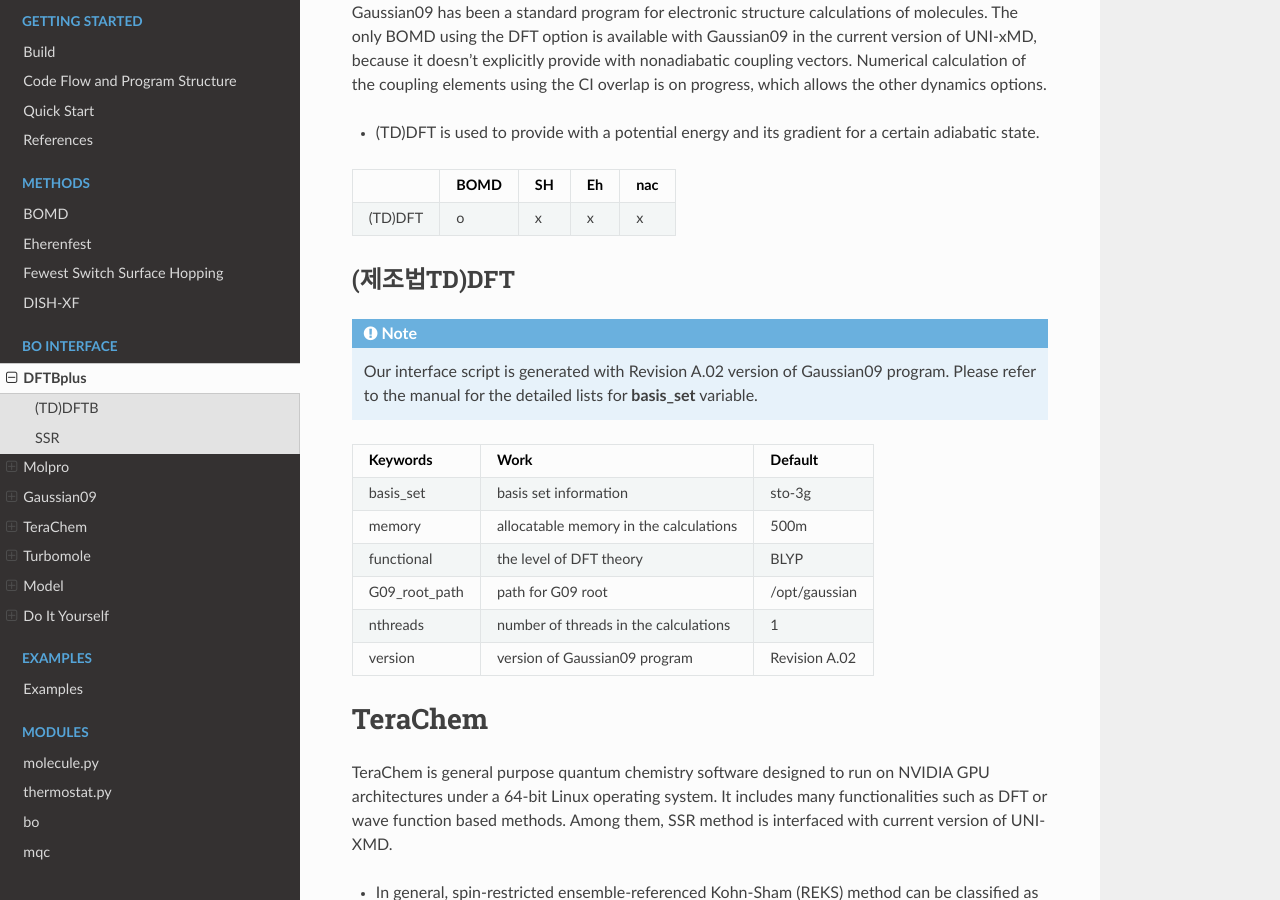
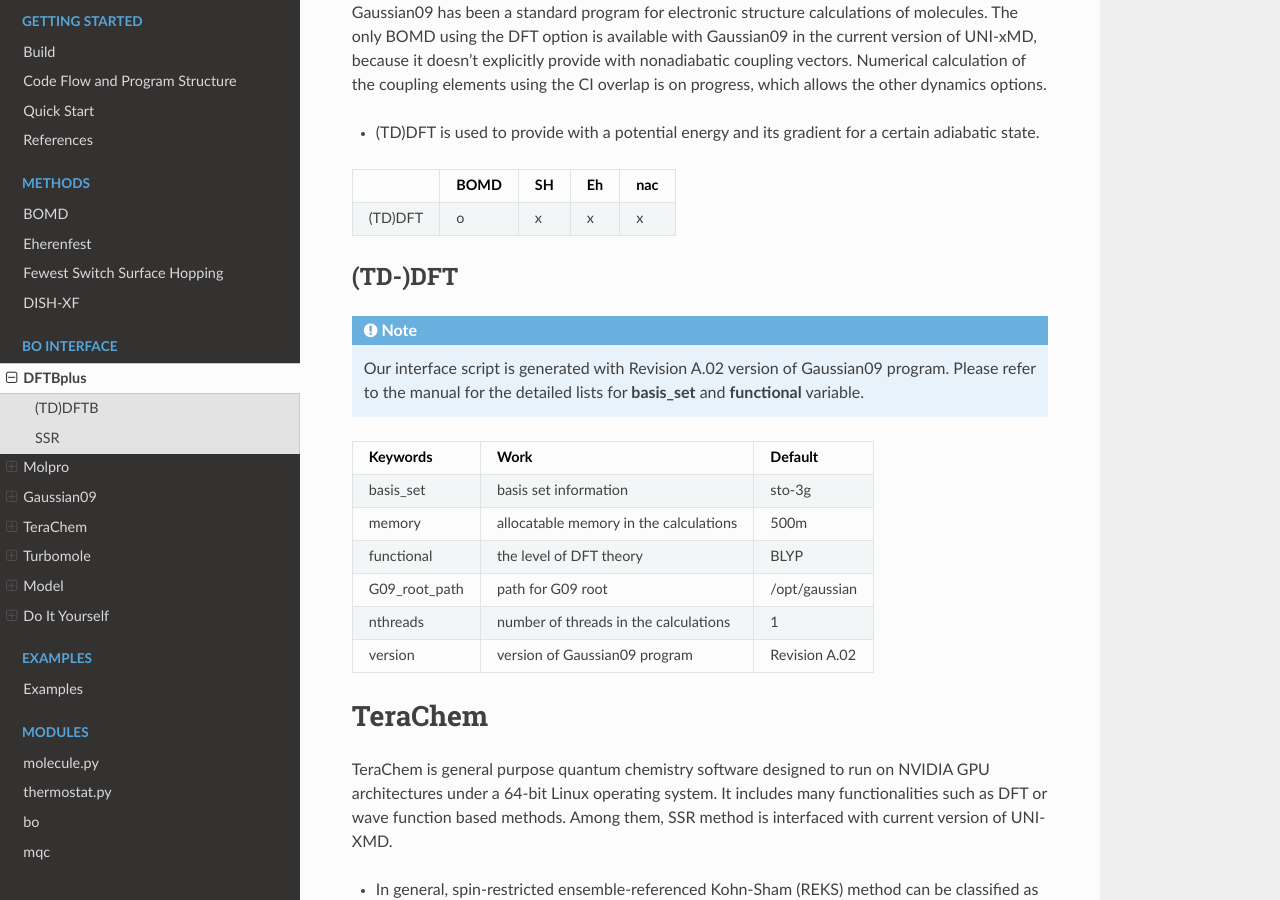
Before and after one commit to skmin-lab/unixmd, a Sphinx documentation site: the page built from docs/source/bo/main.rst, in a window 1280 px wide and 900 px high, scrolled down 3697 px. Built offline with Sphinx 7.4.7 and the Read the Docs theme 2.0.0, drawn with Linux system fonts in a browser that asks for light colours.

Commit message:
edited manual (main.rst in bo)

```diff
--- a/docs/source/bo/main.rst
+++ b/docs/source/bo/main.rst
@@ -204,11 +204,11 @@ Numerical calculation of the coupling elements using the CI overlap is on progre
 +---------+------+----+----+-----+
 
 
-(제조법TD)DFT
+(TD-)DFT
 ^^^^^^^^^^^^^^^^^^^^^^^^^^^^^^^^^^^^^
 
 .. note:: Our interface script is generated with Revision A.02 version of Gaussian09 program.
-   Please refer to the manual for the detailed lists for **basis_set** variable.
+   Please refer to the manual for the detailed lists for **basis_set** and **functional** variable.
 
 +----------------+------------------------------------------------+---------------+
 | Keywords       | Work                                           | Default       |
```
